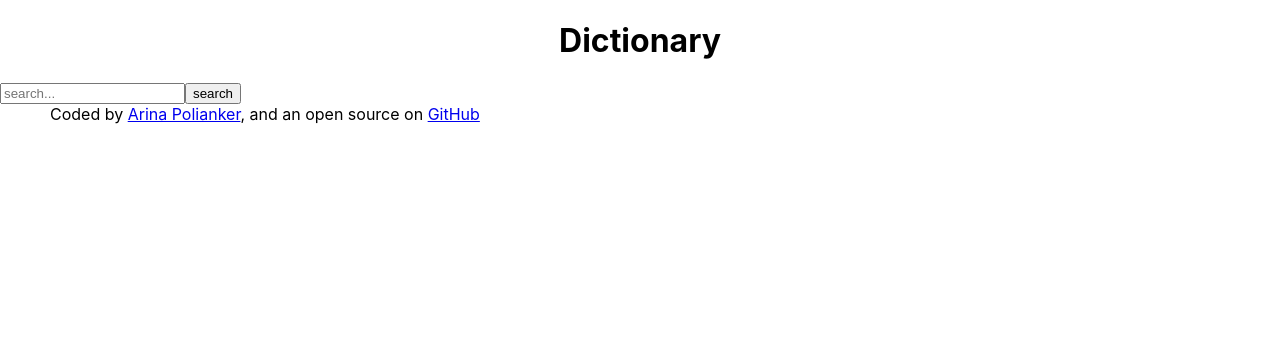
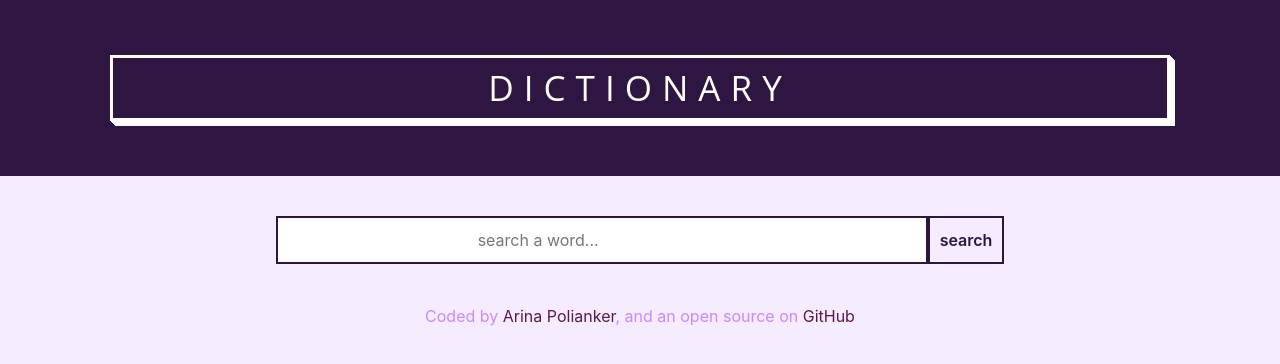
Before and after one commit to arinapolianker/dictionary-app, a React (Create React App) app: page / in a window 1280 px wide. Shown: the top 364 px of the page. Built offline with nearby package versions, Linux system fonts and the light colour scheme.

Commit message:
Css + audio

```diff
--- a/public/index.html
+++ b/public/index.html
@@ -9,7 +9,7 @@
       name="description"
       content="Web site created using create-react-app"
     />
-    <link rel="apple-touch-icon" href="%PUBLIC_URL%/logo192.png" />
+
     <!--
       manifest.json provides metadata used when your web app is installed on a
       user's mobile device or desktop. See https://developers.google.com/web/fundamentals/web-app-manifest/
@@ -25,6 +25,16 @@
       Learn how to configure a non-root public URL by running `npm run build`.
     -->
     <title>Dictionary app</title>
+    <link
+      href="https://cdn.jsdelivr.net/npm/bootstrap@5.1.3/dist/css/bootstrap.min.css"
+      rel="stylesheet"
+      integrity="sha384-1BmE4kWBq78iYhFldvKuhfTAU6auU8tT94WrHftjDbrCEXSU1oBoqyl2QvZ6jIW3"
+      crossorigin="anonymous"
+    />
+    <script
+      src="https://kit.fontawesome.com/14932208d6.js"
+      crossorigin="anonymous"
+    ></script>
   </head>
   <body>
     <noscript>You need to enable JavaScript to run this app.</noscript>
--- a/src/App.css
+++ b/src/App.css
@@ -1,6 +1,60 @@
+body {
+  background-color: rgb(246, 236, 255);
+}
+.head {
+  padding: 30px;
+  background: rgb(46, 21, 66);
+}
 h1 {
+  margin: 25px 80px;
   text-align: center;
+  font-family: "Open Sans", sans-serif;
+  font-size: 35px;
+  letter-spacing: 10px;
+  text-decoration: none;
+  text-transform: uppercase;
+  color: rgb(255, 255, 255);
+  border: 3px solid;
+  padding: 0.25em 0.5em;
+  box-shadow: 1px 1px 0px 0px, 2px 2px 0px 0px, 3px 3px 0px 0px, 4px 4px 0px 0px,
+    5px 5px 0px 0px;
+  position: relative;
+}
+
+form {
+  margin: 40px;
+  display: flex;
+  justify-content: center;
+}
+input {
+  padding: 10px 200px;
+  border: 2px solid rgb(46, 21, 66);
+}
+.search {
+  background: transparent;
+  border: 2px solid rgb(46, 21, 66);
+  color: rgb(46, 21, 66);
+  padding: 10px;
+  cursor: pointer;
+  font-family: Inter, sans-serif;
+  font-size: 16px;
+  font-weight: 600;
+  transition: all 0.3s;
+}
+
+.search:hover {
+  border-color: rgb(197, 149, 236);
+  color: rgb(190, 189, 190);
 }
 .footer {
-  margin: 50px;
+  text-align: center;
+  margin: 30px;
+  color: rgb(198, 137, 255);
 }
+.footer a {
+  text-decoration: none;
+  color: rgb(94, 23, 73);
+}
+.footer a:hover {
+  text-decoration: underline;
+}
--- a/src/App.js
+++ b/src/App.js
@@ -23,11 +23,19 @@ function App() {
 
   return (
     <div>
-      <h1>Dictionary</h1>
+      <div className="head">
+        <h1>Dictionary</h1>
+      </div>
+
       <form onSubmit={search}>
-        <input type="text" placeholder="search..." onChange={enterWord} />
-        <button>search</button>
+        <input
+          type="text"
+          placeholder="search a word..."
+          onChange={enterWord}
+        />
+        <button className="search">search</button>
       </form>
+
       <Dictionary data={word} />
       <Footer />
     </div>
--- /dev/null
+++ b/src/Dictionary.css
@@ -0,0 +1,20 @@
+.word {
+  margin: 20px 150px;
+  padding: 20px 40px;
+  background: linear-gradient(112.5deg, rgb(95, 10, 135) 11.4%, #a4508b 60.2%);
+  color: white;
+  text-align: center;
+}
+
+h2 {
+  font-size: 40px;
+  text-transform: capitalize;
+}
+.sound {
+  border: none;
+  background: none;
+  margin-right: 5px;
+}
+.sound:hover {
+  color: rgb(234, 211, 255);
+}
--- a/src/Dictionary.js
+++ b/src/Dictionary.js
@@ -1,22 +1,20 @@
 import Meaning from "./Meaning.js";
 import Phonetic from "./Phonetic.js";
+import "./Dictionary.css";
 
 export default function Dictionary(props) {
   if (props.data) {
     return (
       <div>
-        <h1>{props.data.word}</h1>
-        <p>
-          {props.data.phonetics.map((phonetic, index) => {
-            return <Phonetic phonetic={phonetic} key={index} />;
-          })}
-        </p>
+        <div className="word">
+          <h2>{props.data.word}</h2>
+          <Phonetic phonetic={props.data.phonetics[0]} />
+        </div>
         <p>
           {props.data.meanings.map((meaning, index) => {
             return (
-              <div key={index}>
+              <div key={index} className="container">
                 <Meaning meaning={meaning} />
-                <hr />
               </div>
             );
           })}
--- a/src/Footer.js
+++ b/src/Footer.js
@@ -2,8 +2,7 @@ import "./App.css";
 
 export default function Footer() {
   return (
-    <div>
-      <span className="footer">
+    <div className="footer">
       Coded by{" "}
       <a
         href="https://github.com/arinapolianker"
@@ -20,7 +19,6 @@ export default function Footer() {
       >
         GitHub
       </a>
-      </span>
     </div>
   );
 }
--- /dev/null
+++ b/src/Meaning.css
@@ -0,0 +1,23 @@
+.container {
+  max-width: 90%;
+  margin-top: 30px;
+  padding: 20px;
+  background-color: white;
+  box-shadow: rgba(0, 0, 0, 0.12) 0px 1px 3px, rgba(0, 0, 0, 0.24) 0px 1px 2px;
+  border-radius: 5px;
+}
+.example {
+  color: grey;
+  margin-bottom: 40px;
+}
+.syn {
+  margin: 10px;
+  border: 1px solid rgb(65, 24, 75);
+  border-radius: 10px;
+  background: none;
+  color: rgb(65, 24, 75);
+  transition: 200ms all ease-in-out;
+}
+.syn:hover {
+  background: rgb(246, 231, 255);
+}
--- a/src/Meaning.js
+++ b/src/Meaning.js
@@ -1,22 +1,18 @@
+import Synonyms from "./Synonyms.js";
+import "./Meaning.css";
+
 export default function Meaning(props) {
   return (
     <div>
-      <h2>{props.meaning.partOfSpeech}</h2>
+      <h3>{props.meaning.partOfSpeech}</h3>
+      <hr />
       <p>
         {props.meaning.definitions.map((definition, index) => {
           return (
             <div key={index}>
-              <p>Definition: {definition.definition}</p>
-              <em>Example: {definition.example}</em>
-              <ul>
-                {definition.synonyms.map((synonym, index) => {
-                  if (index < 5) {
-                    return <li key={index}>{synonym}</li>;
-                  } else {
-                    return null;
-                  }
-                })}
-              </ul>
+              <p className="definition">{definition.definition}</p>
+              <em className="example">"{definition.example}"</em>
+              <Synonyms synonym={definition.synonyms} />
             </div>
           );
         })}
--- a/src/Phonetic.js
+++ b/src/Phonetic.js
@@ -1,10 +1,15 @@
 export default function Phonetic(props) {
+  let audio = new Audio(props.phonetic.audio);
+  const play = () => {
+    audio.play();
+  };
+
   return (
     <div>
-      <a href={props.phonetic.audio} target="_blank" rel="noreferrer">
-        sound
-      </a>
-      <p>{props.phonetic.text}</p>
+      <button onClick={play} className="sound">
+        <i class="fas fa-volume-up"></i>
+      </button>{" "}
+      <span> {props.phonetic.text}</span>
     </div>
   );
 }
--- /dev/null
+++ b/src/Synonyms.js
@@ -0,0 +1,17 @@
+export default function Synonyms(props) {
+  return (
+    <div>
+      {props.synonym.map((synonym, index) => {
+        if (index < 10) {
+          return (
+            <button className="syn" key={index}>
+              {synonym}
+            </button>
+          );
+        } else {
+          return null;
+        }
+      })}
+    </div>
+  );
+}
```
Lines whose indentation alone changed are shown as unchanged.
